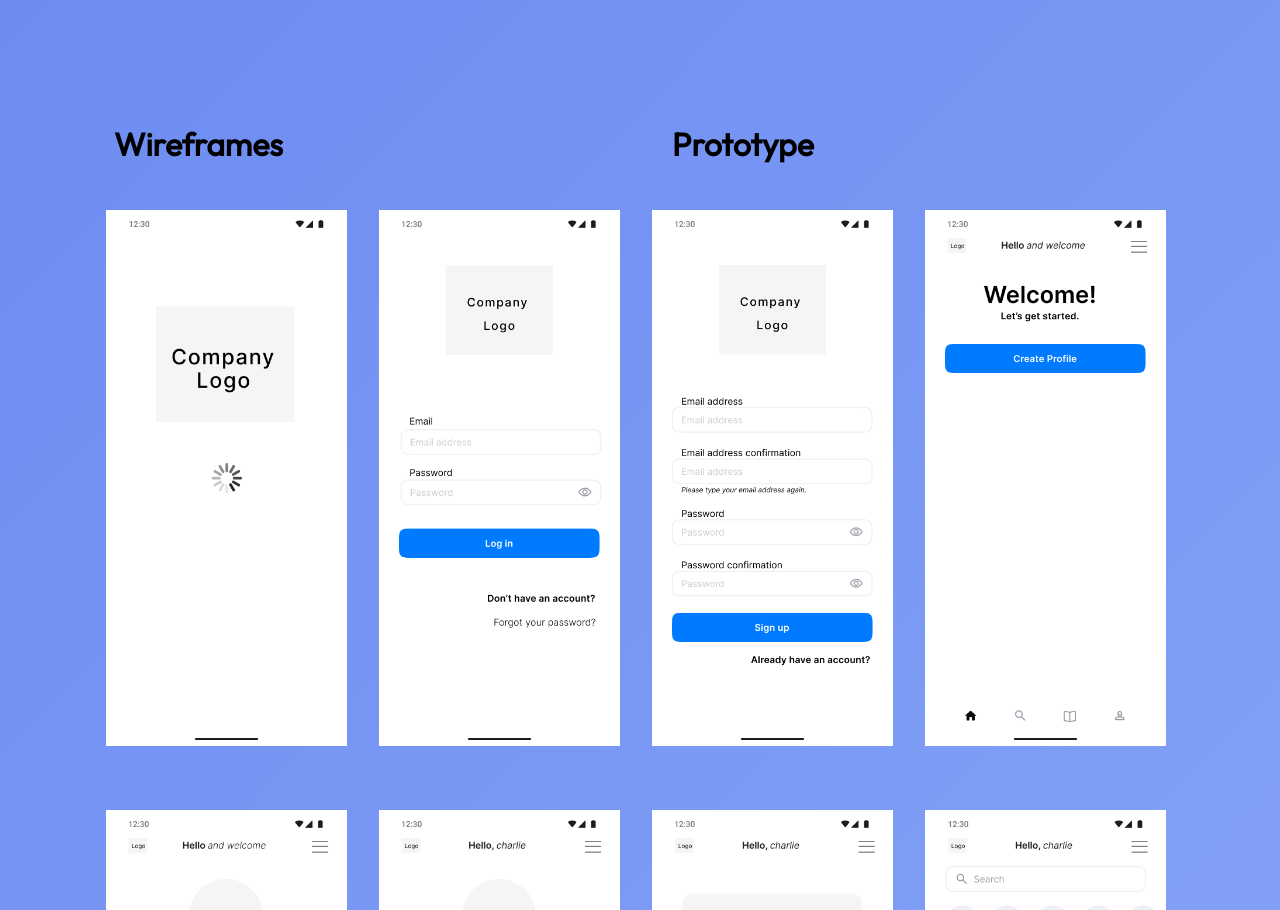
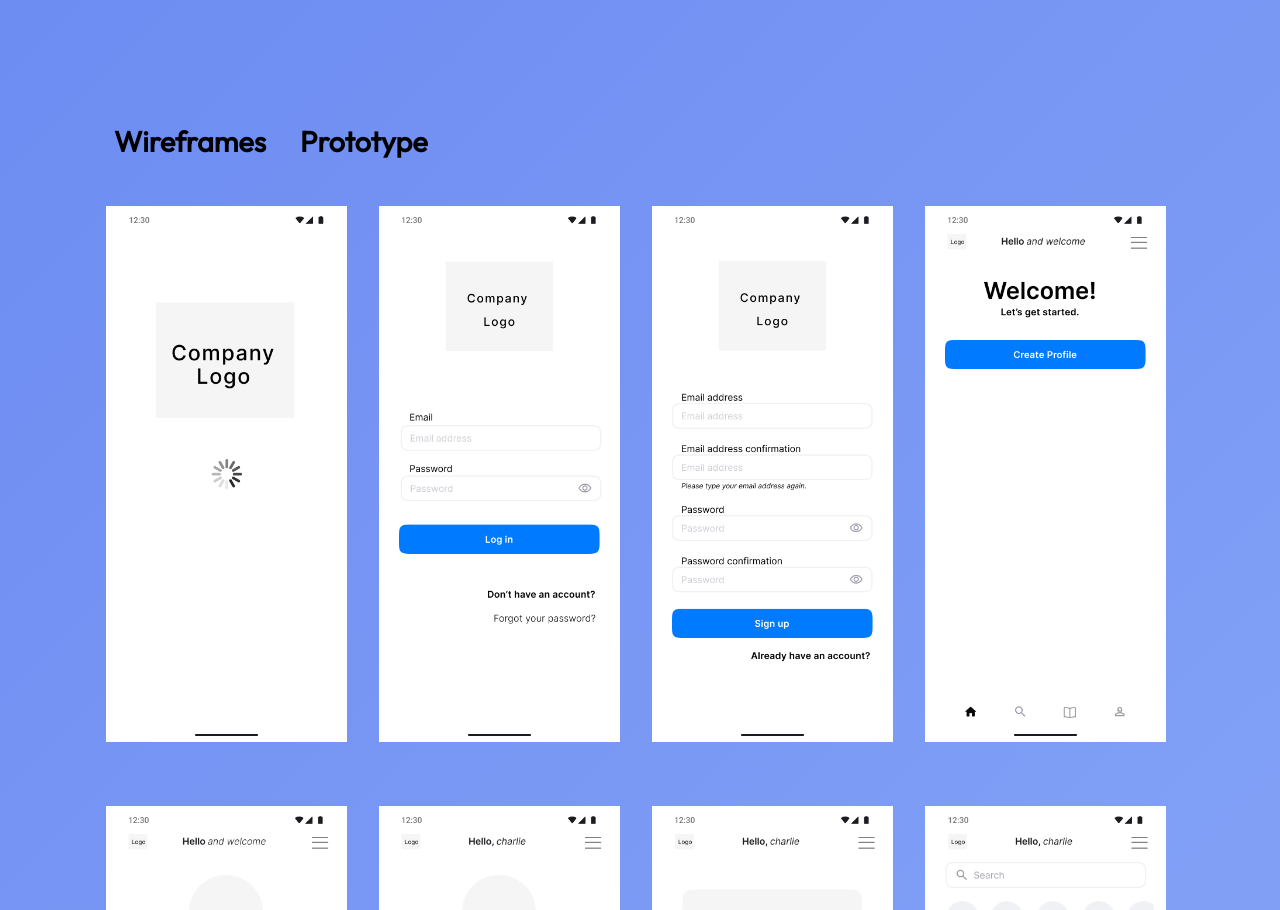
Before and after one commit to JenWarman/portfolio, a React (Vite) app: page /book-club-app in a window 1280 px wide. Shown: the part 1975-2885 px from the top of the page. Built offline with nearby package versions, Linux system fonts and the light colour scheme.

Commit message:
book club tab functionality

```diff
--- a/src/components/BookClubTabs.jsx
+++ b/src/components/BookClubTabs.jsx
@@ -15,10 +15,10 @@ export default function BookClubTabs() {
   return (
     <Container className='book-club-tabs-container' fluid>
     <Row className='book-club-tab-row'>
-   <Col >
+   <Col xs={2} md={2}>
    <button className='book-club-tab-button' value='wireframes' onClick={(handleClick)}>Wireframes</button>
    </Col>
-   <Col >
+   <Col xs={1} md={1}>
    <button className='book-club-tab-button' value='prototype' onClick={handleClick}>Prototype</button>
    </Col>
     </Row>
--- a/src/index.css
+++ b/src/index.css
@@ -304,7 +304,7 @@ iframe {
   justify-content: center;
 }
 .book-club-tab-button {
-  font-size: 2rem;
+  font-size: 1.8rem;
   font-weight: bold;
   border: none;
   background: none;
```
